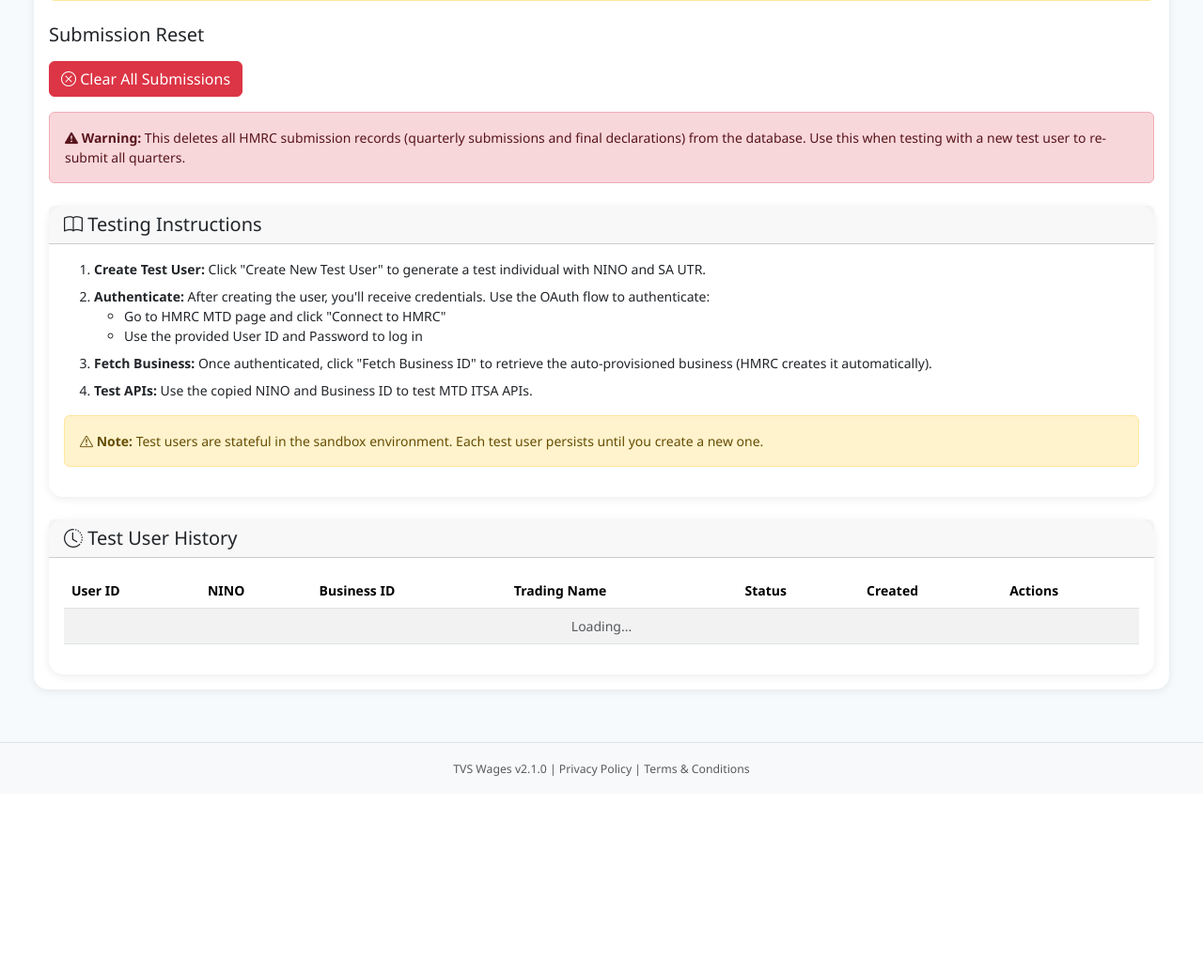
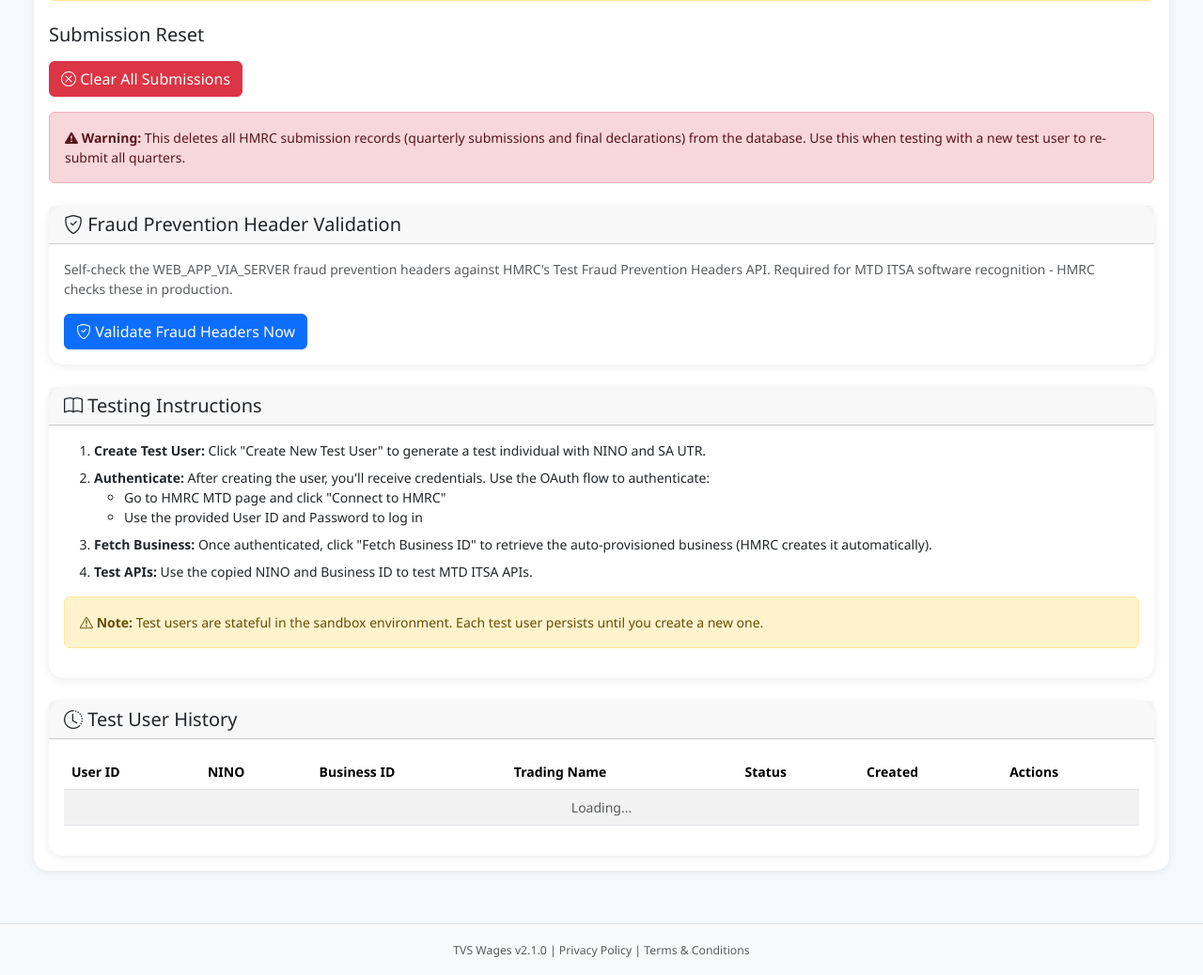
Before and after one commit to djh-1980/wages-app, a Python web app: template templates/mtd_sandbox.html in a window 1280 px wide. Shown: the part 698-1736 px from the top of the page at 94% size. Before the commit the page ends 1524 px from the top, so only its background shows below. Run offline with Jinja, Linux system fonts and the light colour scheme; the template is opened without the code that fills it, so the values that code supplies are empty; some libraries are stand-ins or nearby versions.

Commit message:
refactor: remove testing elements from MTD settings page, move fraud header validation to sandbox page, production styling pass

```diff
--- a/static/js/mtd-sandbox.js
+++ b/static/js/mtd-sandbox.js
@@ -14,6 +14,12 @@ document.addEventListener('DOMContentLoaded', function() {
 
     loadActiveUser();
     loadTestUserHistory();
+
+    // Setup fraud header validation
+    const validateBtn = document.getElementById('validateFraudHeadersBtn');
+    if (validateBtn) {
+        validateBtn.addEventListener('click', validateFraudHeaders);
+    }
 });
 
 /**
@@ -449,3 +455,53 @@ async function clearSubmissions() {
         showNotification('Error clearing submissions', 'error');
     }
 }
+
+/**
+ * Validate fraud prevention headers against HMRC Test API
+ */
+async function validateFraudHeaders() {
+    const btn = document.getElementById('validateFraudHeadersBtn');
+    const resultDiv = document.getElementById('fraudHeadersResult');
+    const alertDiv = document.getElementById('fraudHeadersAlert');
+    const detailsPre = document.getElementById('fraudHeadersDetails');
+
+    try {
+        btn.disabled = true;
+        btn.innerHTML = '<i class="bi bi-hourglass-split"></i> Validating...';
+
+        const response = await fetch('/api/hmrc/fraud-headers/validate');
+        const result = await response.json();
+
+        resultDiv.classList.remove('d-none');
+
+        if (result.success) {
+            alertDiv.className = 'alert alert-success';
+            alertDiv.innerHTML = `
+                <h6><i class="bi bi-check-circle-fill"></i> Validation Successful</h6>
+                <p class="mb-0">All fraud prevention headers validated successfully.</p>
+                <p class="mb-0 mt-2"><strong>Headers sent:</strong> ${result.sent_headers ? result.sent_headers.length : 0}</p>
+            `;
+        } else {
+            alertDiv.className = 'alert alert-danger';
+            alertDiv.innerHTML = `
+                <h6><i class="bi bi-exclamation-circle-fill"></i> Validation Failed</h6>
+                <p class="mb-0">${result.error || 'Unknown error occurred'}</p>
+            `;
+        }
+
+        // Show full response details
+        detailsPre.textContent = JSON.stringify(result, null, 2);
+
+    } catch (error) {
+        console.error('Error validating fraud headers:', error);
+        resultDiv.classList.remove('d-none');
+        alertDiv.className = 'alert alert-danger';
+        alertDiv.innerHTML = `
+            <h6><i class="bi bi-exclamation-circle-fill"></i> Error</h6>
+            <p class="mb-0">Failed to validate fraud headers: ${error.message}</p>
+        `;
+    } finally {
+        btn.disabled = false;
+        btn.innerHTML = '<i class="bi bi-shield-check"></i> Validate Fraud Headers Now';
+    }
+}
--- a/templates/mtd_sandbox.html
+++ b/templates/mtd_sandbox.html
@@ -148,8 +148,36 @@
                         </div>
                     </div>
 
+                    <!-- Fraud Prevention Header Validation -->
+                    <div class="card mt-4">
+                        <div class="card-header">
+                            <h5 class="mb-0">
+                                <i class="bi bi-shield-check"></i>
+                                Fraud Prevention Header Validation
+                            </h5>
+                        </div>
+                        <div class="card-body">
+                            <p class="text-muted mb-3">
+                                Self-check the WEB_APP_VIA_SERVER fraud prevention headers
+                                against HMRC's Test Fraud Prevention Headers API. Required for
+                                MTD ITSA software recognition - HMRC checks these in production.
+                            </p>
+                            <button id="validateFraudHeadersBtn" class="btn btn-primary">
+                                <i class="bi bi-shield-check"></i> Validate Fraud Headers Now
+                            </button>
+                            <div id="fraudHeadersResult" class="mt-3 d-none">
+                                <div class="alert" id="fraudHeadersAlert" role="alert"></div>
+                                <details class="small">
+                                    <summary class="text-muted">Show details</summary>
+                                    <pre id="fraudHeadersDetails" class="mt-2 p-2 bg-light border rounded small"
+                                         style="max-height: 320px; overflow: auto;"></pre>
+                                </details>
+                            </div>
+                        </div>
+                    </div>
+
                     <!-- Instructions -->
-                    <div class="card">
+                    <div class="card mt-4">
                         <div class="card-header">
                             <h5 class="mb-0">
                                 <i class="bi bi-book"></i>
```
Also changed, not shown: static/js/settings-hmrc.js (+9 -7 lines), templates/settings/hmrc.html (+2 -68 lines).
